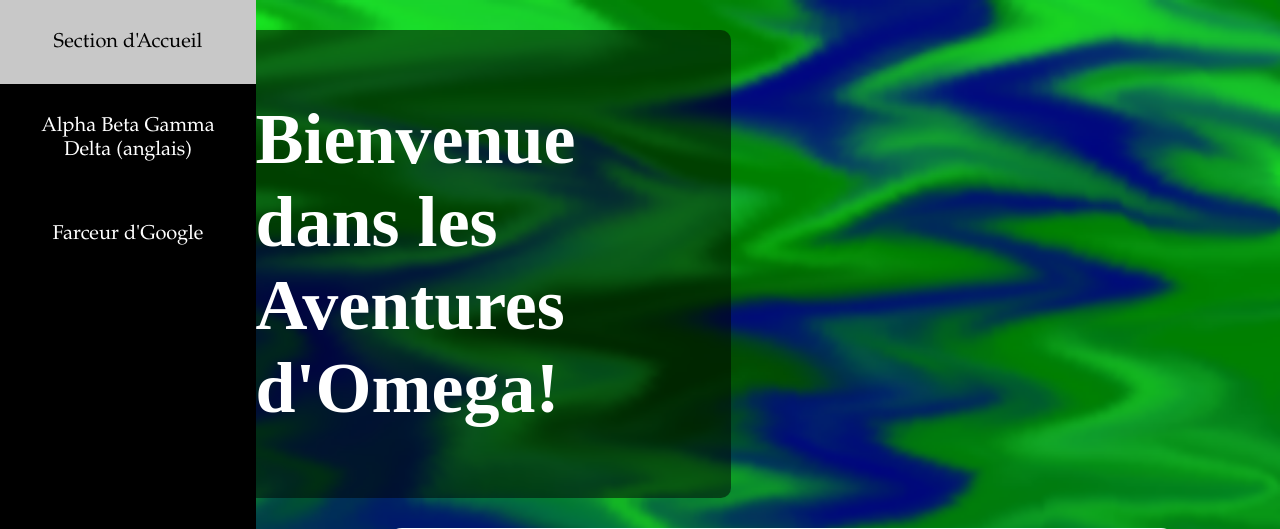
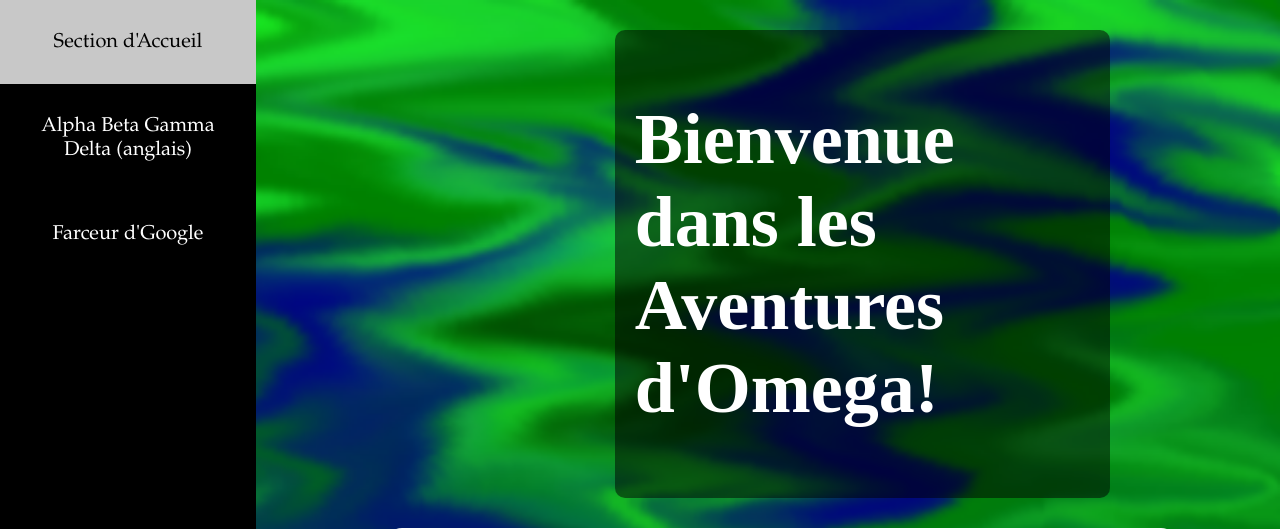
Before and after one commit to zyrikl/zyrikl.github.io, a PHP site: page / in a window 1280 px wide. Shown: the top 529 px of the page. Run offline with PHP 8.4, Linux system fonts and the light colour scheme.

Commit message:
Update style.css

```diff
--- a/style.css
+++ b/style.css
@@ -65,4 +65,5 @@
 }
 .divider {
   width: 60%;
+  margin-left: 30%;
 }
```
